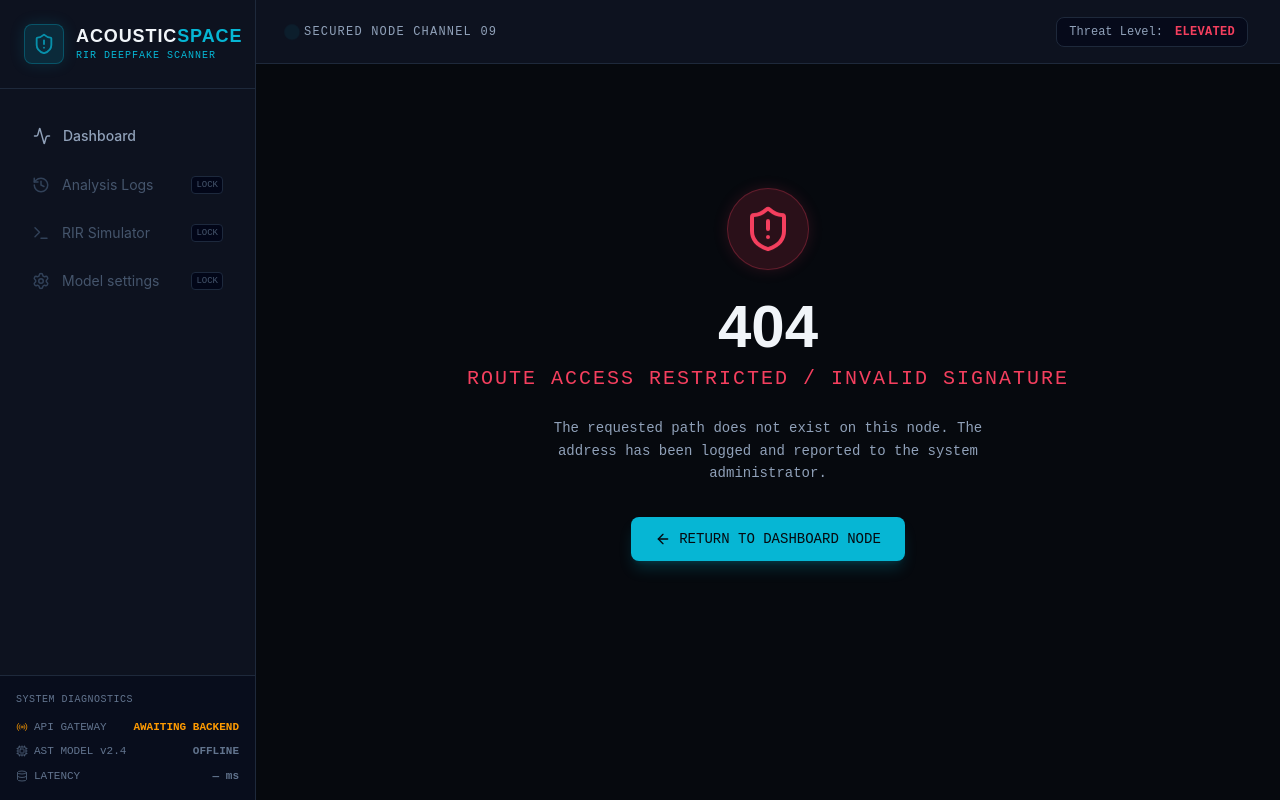
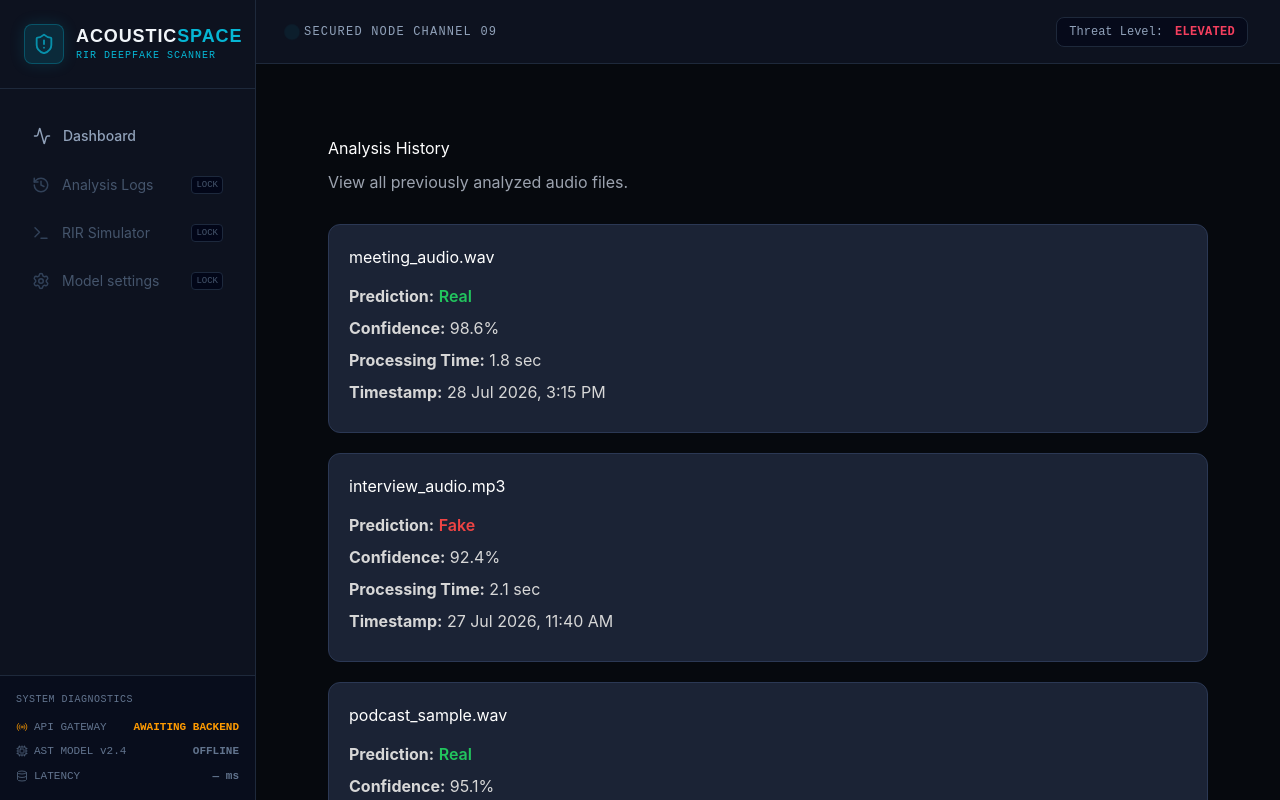
Before and after one commit to Subhamsojitra/AcousticSpace-Group-2, a React (Vite) app in the folder AcousticSpace/frontend/: page /history in a window 1280 px wide. Built offline with nearby package versions, Linux system fonts and the light colour scheme.

Commit message:
Add analysis history page UI

```diff
--- a/AcousticSpace/frontend/src/App.jsx
+++ b/AcousticSpace/frontend/src/App.jsx
@@ -7,6 +7,7 @@ import NotFound from './pages/NotFound';
 import LoadingState from './components/LoadingState';
 import ErrorState from "./components/ErrorState";
 import EmptyState from "./components/EmptyState";
+import History from "./pages/History";
 
 function App() {
   return (
@@ -19,6 +20,7 @@ function App() {
           <Route path="/error" element={<ErrorState />} />
           <Route path="*" element={<NotFound />} />
           <Route path="/empty" element={<EmptyState />} />
+          <Route path="/history" element={<History />} />
         </Routes>
       </DashboardLayout>
     </Router>
--- /dev/null
+++ b/AcousticSpace/frontend/src/pages/History.css
@@ -0,0 +1,55 @@
+.history-container {
+  padding: 40px;
+}
+
+.history-header {
+  margin-bottom: 30px;
+}
+
+.history-header h1 {
+  margin-bottom: 10px;
+  color: #ffffff;
+}
+
+.history-header p {
+  color: #9ca3af;
+}
+
+.history-list {
+  display: flex;
+  flex-direction: column;
+  gap: 20px;
+}
+
+.history-card {
+  background: #1b2335;
+  border: 1px solid #2b3854;
+  border-radius: 12px;
+  padding: 20px;
+  transition: 0.3s ease;
+}
+
+.history-card:hover {
+  transform: translateY(-2px);
+  border-color: #3b82f6;
+}
+
+.history-card h3 {
+  margin-bottom: 15px;
+  color: #ffffff;
+}
+
+.history-info p {
+  margin: 8px 0;
+  color: #d7d7d7;
+}
+
+.prediction-real {
+  color: #22c55e;
+  font-weight: 600;
+}
+
+.prediction-fake {
+  color: #ef4444;
+  font-weight: 600;
+}
--- /dev/null
+++ b/AcousticSpace/frontend/src/pages/History.jsx
@@ -0,0 +1,116 @@
+import "./History.css";
+
+// =====================================================
+// TEMPORARY DUMMY DATA
+// -----------------------------------------------------
+// This data is used only for frontend UI development.
+//
+// TODO (Backend - Shubham):
+// Replace this array with the data returned from the
+// /history API once backend integration is complete.
+//
+// Example:
+// const historyData = await fetch("/history");
+//
+// Expected API response:
+// [
+//   {
+//     id,
+//     fileName,
+//     prediction,
+//     confidence,
+//     processingTime,
+//     timestamp
+//   }
+// ]
+// =====================================================
+
+const historyData = [
+  {
+    id: 1,
+    fileName: "meeting_audio.wav",
+    prediction: "Real",
+    confidence: "98.6%",
+    processingTime: "1.8 sec",
+    timestamp: "28 Jul 2026, 3:15 PM",
+  },
+  {
+    id: 2,
+    fileName: "interview_audio.mp3",
+    prediction: "Fake",
+    confidence: "92.4%",
+    processingTime: "2.1 sec",
+    timestamp: "27 Jul 2026, 11:40 AM",
+  },
+  {
+    id: 3,
+    fileName: "podcast_sample.wav",
+    prediction: "Real",
+    confidence: "95.1%",
+    processingTime: "1.6 sec",
+    timestamp: "26 Jul 2026, 7:25 PM",
+  },
+];
+
+const History = () => {
+  return (
+    <div className="history-container">
+      <div className="history-header">
+        <h1>Analysis History</h1>
+
+        <p>View all previously analyzed audio files.</p>
+      </div>
+
+      {/* =====================================================
+          HISTORY RECORDS
+
+          Frontend:
+          Displaying temporary dummy data.
+
+          TODO (Backend - Shubham):
+          Replace "historyData" with the response received
+          from the /history API.
+
+          Example:
+          historyData.map(...)
+      ===================================================== */}
+
+      <div className="history-list">
+        {historyData.map((item) => (
+          <div className="history-card" key={item.id}>
+            <h3>{item.fileName}</h3>
+
+            <div className="history-info">
+              <p>
+                <strong>Prediction:</strong>{" "}
+                <span
+                  className={
+                    item.prediction === "Real"
+                      ? "prediction-real"
+                      : "prediction-fake"
+                  }
+                >
+                  {item.prediction}
+                </span>
+              </p>
+
+              <p>
+                <strong>Confidence:</strong> {item.confidence}
+              </p>
+
+              <p>
+                <strong>Processing Time:</strong> {item.processingTime}
+              </p>
+
+              <p>
+                <strong>Timestamp:</strong> {item.timestamp}
+              </p>
+            </div>
+          </div>
+        ))}
+      </div>
+    </div>
+  );
+};
+
+export default History;
```
